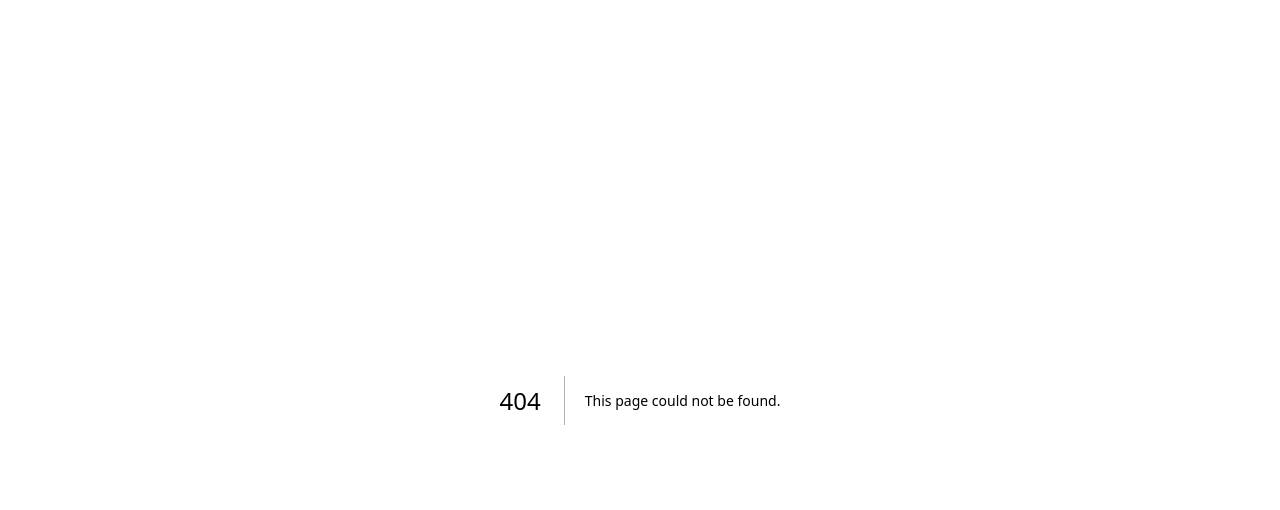
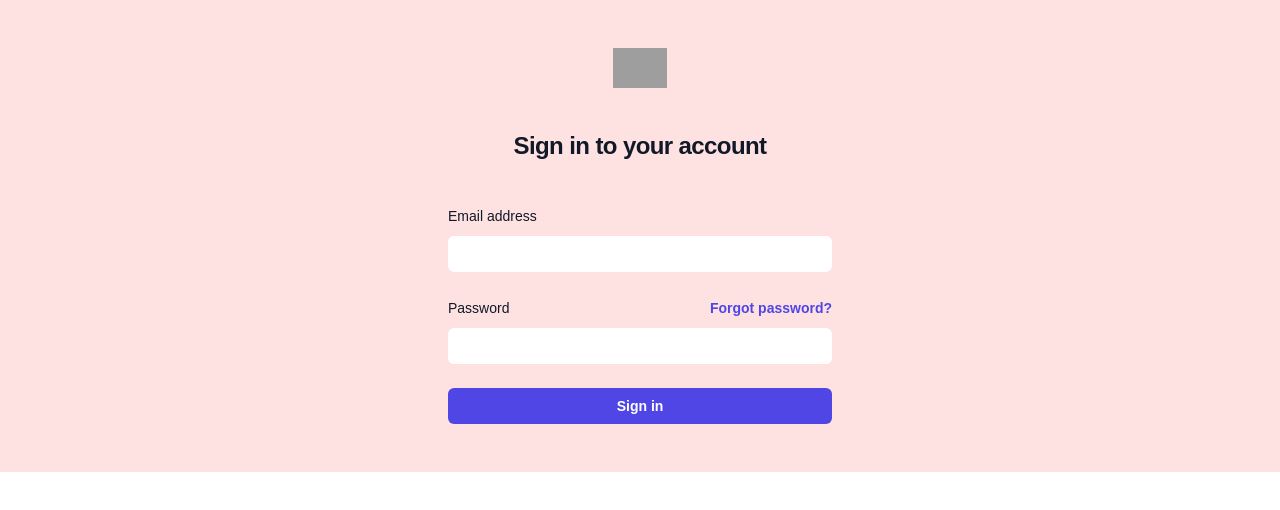
Before and after one commit to Rafael93/Mern-E-Commerce, a Next.js app in the folder client/: page /login in a window 1280 px wide. Before the commit this address had no page. Shown: the top 510 px of the page. Built offline with nearby package versions, Linux system fonts and the light colour scheme; grey boxes are pictures that could not be loaded.

Commit message:
working on login page

```diff
--- /dev/null
+++ b/client/app/login/page.js
@@ -0,0 +1,80 @@
+"use client";
+export default function login() {
+  return (
+    <>
+      <div className="flex min-h-full flex-1 flex-col justify-center px-6 py-12 lg:px-8 bg-red-100">
+        <div className="sm:mx-auto sm:w-full sm:max-w-sm">
+          <img
+            alt="Your Company"
+            src="https://tailwindui.com/plus-assets/img/logos/mark.svg?color=indigo&shade=600"
+            className="mx-auto h-10 w-auto"
+          />
+          <h2 className="mt-10 text-center text-2xl/9 font-bold tracking-tight text-gray-900">
+            Sign in to your account
+          </h2>
+        </div>
+
+        <div className="mt-10 sm:mx-auto sm:w-full sm:max-w-sm">
+          <form action="#" method="POST" className="space-y-6">
+            <div>
+              <label
+                htmlFor="email"
+                className="block text-sm/6 font-medium text-gray-900"
+              >
+                Email address
+              </label>
+              <div className="mt-2">
+                <input
+                  id="email"
+                  name="email"
+                  type="email"
+                  required
+                  autoComplete="email"
+                  className="block w-full rounded-md bg-white px-3 py-1.5 text-base text-gray-900 outline-1 -outline-offset-1 outline-gray-300 placeholder:text-gray-400 focus:outline-2 focus:-outline-offset-2 focus:outline-indigo-600 sm:text-sm/6"
+                />
+              </div>
+            </div>
+
+            <div>
+              <div className="flex items-center justify-between">
+                <label
+                  htmlFor="password"
+                  className="block text-sm/6 font-medium text-gray-900"
+                >
+                  Password
+                </label>
+                <div className="text-sm">
+                  <a
+                    href="#"
+                    className="font-semibold text-indigo-600 hover:text-indigo-500"
+                  >
+                    Forgot password?
+                  </a>
+                </div>
+              </div>
+              <div className="mt-2">
+                <input
+                  id="password"
+                  name="password"
+                  type="password"
+                  required
+                  autoComplete="current-password"
+                  className="block w-full rounded-md bg-white px-3 py-1.5 text-base text-gray-900 outline-1 -outline-offset-1 outline-gray-300 placeholder:text-gray-400 focus:outline-2 focus:-outline-offset-2 focus:outline-indigo-600 sm:text-sm/6"
+                />
+              </div>
+            </div>
+
+            <div>
+              <button
+                type="submit"
+                className="flex w-full justify-center rounded-md bg-indigo-600 px-3 py-1.5 text-sm/6 font-semibold text-white shadow-xs hover:bg-indigo-500 focus-visible:outline-2 focus-visible:outline-offset-2 focus-visible:outline-indigo-600"
+              >
+                Sign in
+              </button>
+            </div>
+          </form>
+        </div>
+      </div>
+    </>
+  );
+}
--- a/package.json
+++ /dev/null
@@ -1,5 +0,0 @@
-{
-  "dependencies": {
-    "bcrypt": "^5.1.1"
-  }
-}
```
Also changed, not shown: 1 other file (tests, documents, lock files or other folders).
